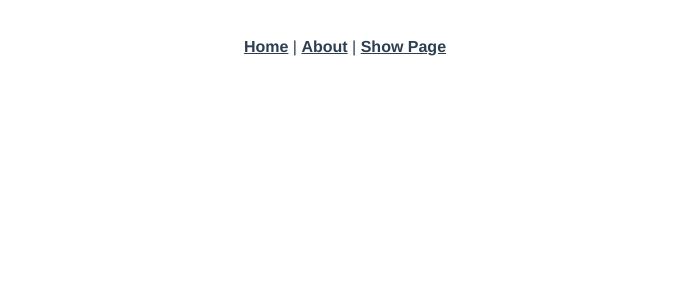
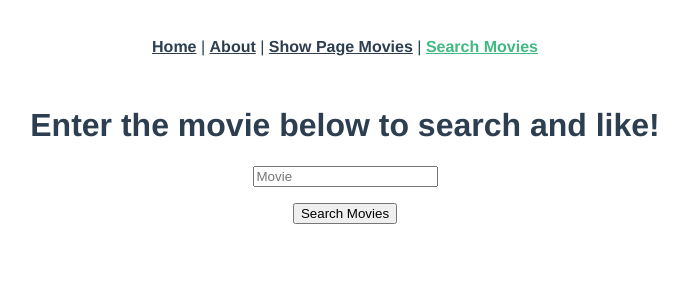
Before and after one commit to mark-kohrman/vue_film_buff, a Vue app: page /searches in a window 1280 px wide. Shown: the top 300 px of the page, without its empty margins (295-983 px from the left). Built offline with nearby package versions, Linux system fonts and the light colour scheme.

Commit message:
add index action for searches

```diff
--- a/src/App.vue
+++ b/src/App.vue
@@ -3,7 +3,9 @@
     <div id="nav">
       <router-link to="/">Home</router-link> |
       <router-link to="/about">About</router-link> |
-      <router-link to="/movies/:id">Show Page</router-link>
+      <router-link to="/movies/:id">Show Page Movies</router-link> |
+      <router-link to="/searches">Search Movies</router-link>
+
 
     </div>
     <router-view/>
--- a/src/router/index.js
+++ b/src/router/index.js
@@ -2,6 +2,7 @@ import Vue from 'vue'
 import VueRouter from 'vue-router'
 import Home from '../views/Home.vue'
 import ShowMovies from '../views/ShowMovies.vue'
+import IndexSearches from '../views/IndexSearches.vue'
 
 
 Vue.use(VueRouter)
@@ -16,6 +17,11 @@ const routes = [
     path: '/movies/:id',
     name: 'ShowMovies',
     component: ShowMovies
+  },
+  {
+    path: '/searches',
+    name: 'IndexSearches',
+    component: IndexSearches
   },
   {
     path: '/about',
--- /dev/null
+++ b/src/views/IndexSearches.vue
@@ -0,0 +1,52 @@
+<template>
+  <div class="home">
+    <h1>{{ message }}</h1>
+            <div class="form-group col-xs-12 floating-label-form-group controls">
+              <input v-model="movieTitle" type="text" class="form-control" placeholder="Movie" id="movie" required data-validation-required-message="Please enter a movie.">
+              <p class="help-block text-danger"></p>
+            </div>
+    <div id="success"></div>
+    <button class="btn btn-primary" id="sendMessageButton" v-on:click="searchMovies">Search Movies</button>
+    <div v-for="movie in movies">
+      <img v-bind:src="movie.img_url">
+      <h1> {{ movie.title }} </h1>
+      <h3> Released ({{ movie.release_year }})</h3>
+      <p> __________________________________________________ </p>
+
+    </div>
+  </div>
+</template>
+
+<style>
+</style>
+
+<script>
+import axios from "axios";
+export default {
+  data: function () {
+    return {
+      message: "Enter the movie below to search and like!",
+      movies: [],
+      movieTitle: "",
+    };
+  },
+  created: function () {},
+  methods: {
+    searchMovies: function (movie) {
+      var params = {
+        title: this.movieTitle,
+      };
+
+      axios
+        .post("/api/searches", params)
+        .then((response) => {
+          this.movies = response.data;
+          console.log(this.movies);
+        })
+        .catch((error) => {
+          this.errors = error.response.data.errors;
+        });
+    },
+  },
+};
+</script>
--- a/src/views/ShowMovies.vue
+++ b/src/views/ShowMovies.vue
@@ -1,10 +1,10 @@
 <template>
   <div class="movies-show">
+    <img v-bind:src="movie.img_url">
     <h1>{{ movie.title}}</h1>
     <h2> Director: {{ movie.director}}</h2>
     <h2> Year: {{ movie.release_year }}</h2>
     <p>{{ movie.description }}</p>
-    <img v-bind:src="movie.img_url">
 
 
 
@@ -25,7 +25,7 @@ export default {
     };
   },
   created: function () {
-    axios.get("/api/movies/1").then((response) => {
+    axios.get("/api/movies/6").then((response) => {
       console.log("show me the movies", response);
       this.movie = response.data;
     });
```
